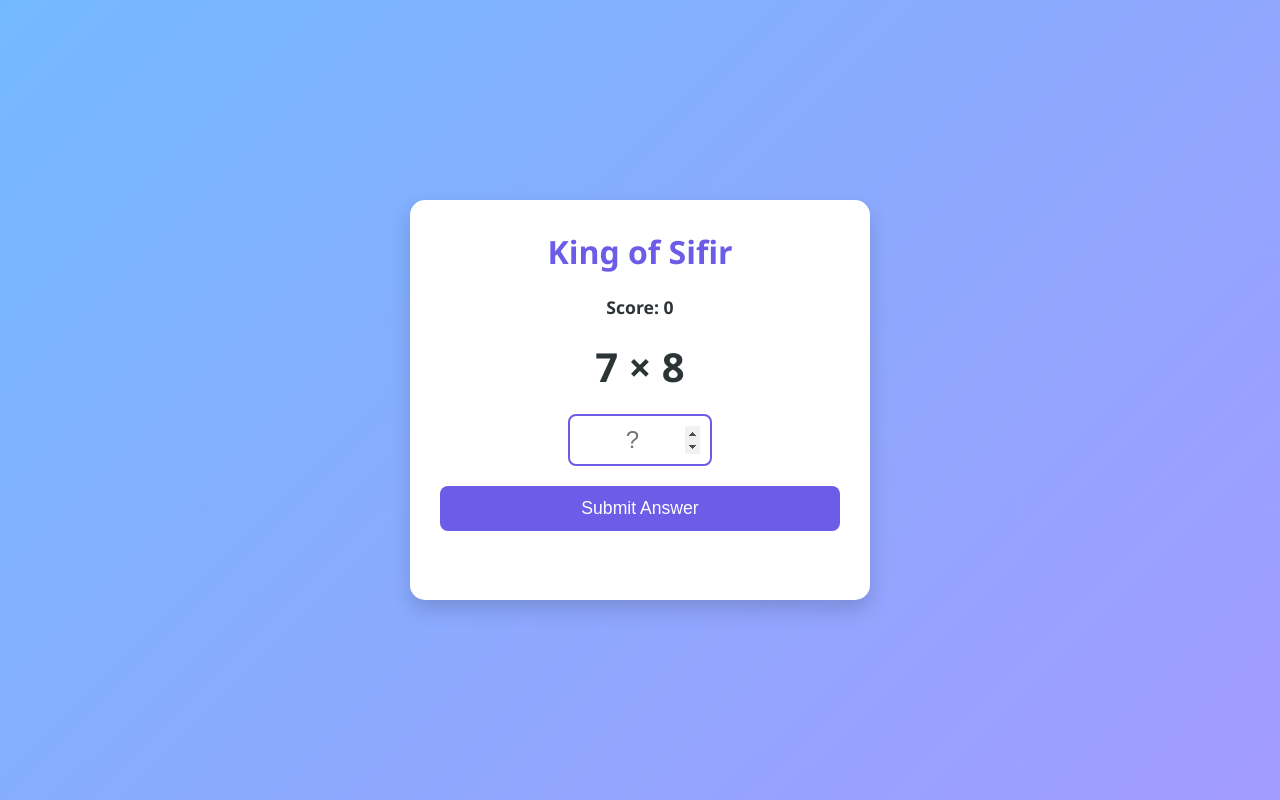
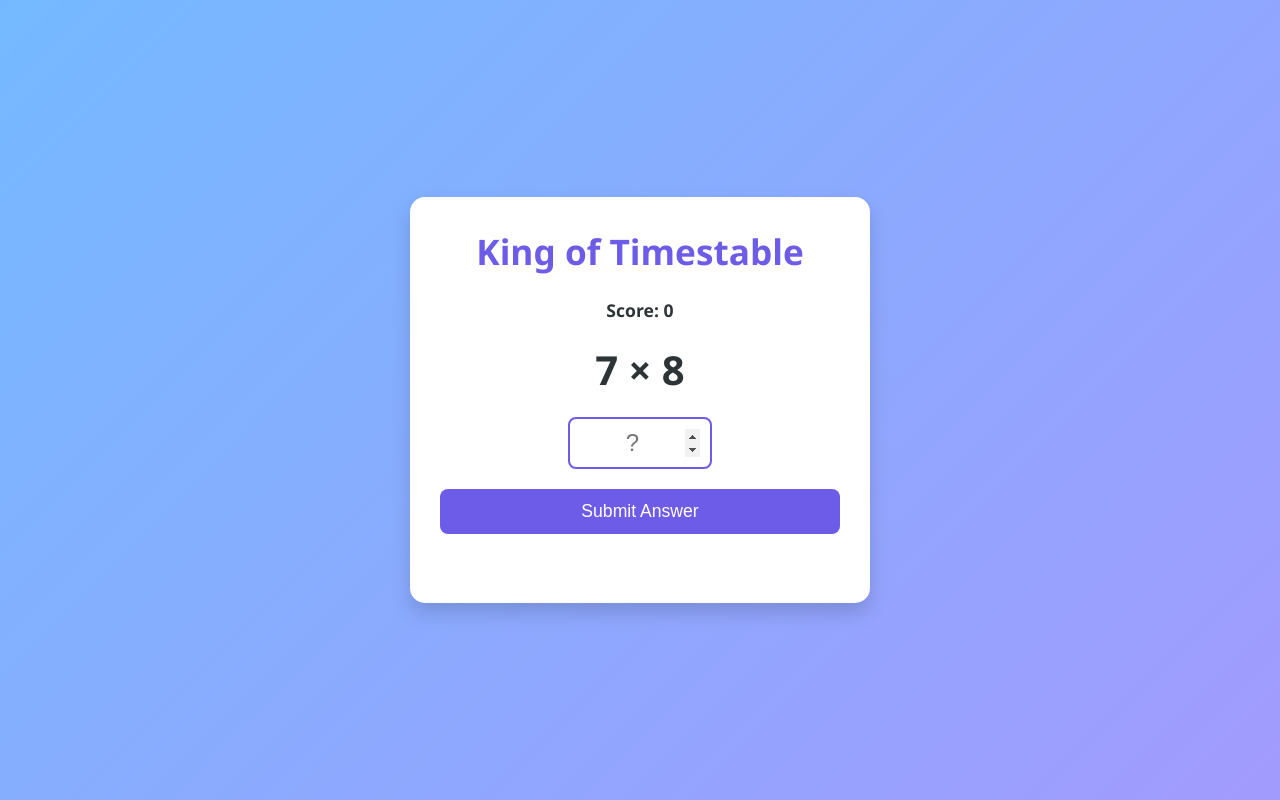
Before and after one commit to raniperumal08/king-of-timestable-game, a plain HTML site: page index.html in a window 1280 px wide. Drawn offline with Linux system fonts and the light colour scheme.

Commit message:
Update index.html

```diff
--- a/index.html
+++ b/index.html
@@ -3,7 +3,7 @@
 <head>
     <meta charset="UTF-8">
     <meta name="viewport" content="width=device-width, initial-scale=1.0">
-    <title>Math Quiz Game</title>
+    <title>King of Timestable</title>
     <style>
         body {
             font-family: 'Segoe UI', Tahoma, Geneva, Verdana, sans-serif;
@@ -24,7 +24,7 @@
             max-width: 400px;
             width: 90%;
         }
-        h1 { margin-top: 0; color: #6c5ce7; }
+        h1 { margin-top: 0; color: #6c5ce7; font-size: 2.2rem; }
         .score-board { font-size: 1.1rem; margin-bottom: 20px; font-weight: bold; }
         .question { font-size: 2.5rem; margin: 20px 0; font-weight: bold; color: #2d3436; }
         input[type="number"] {
@@ -58,7 +58,7 @@
 <body>
 
 <div class="game-container">
-    <h1>King of Sifir</h1>
+    <h1>King of Timestable</h1>
     <div class="score-board">Score: <span id="score">0</span></div>
     <div class="question" id="question">Loading...</div>
 
```
